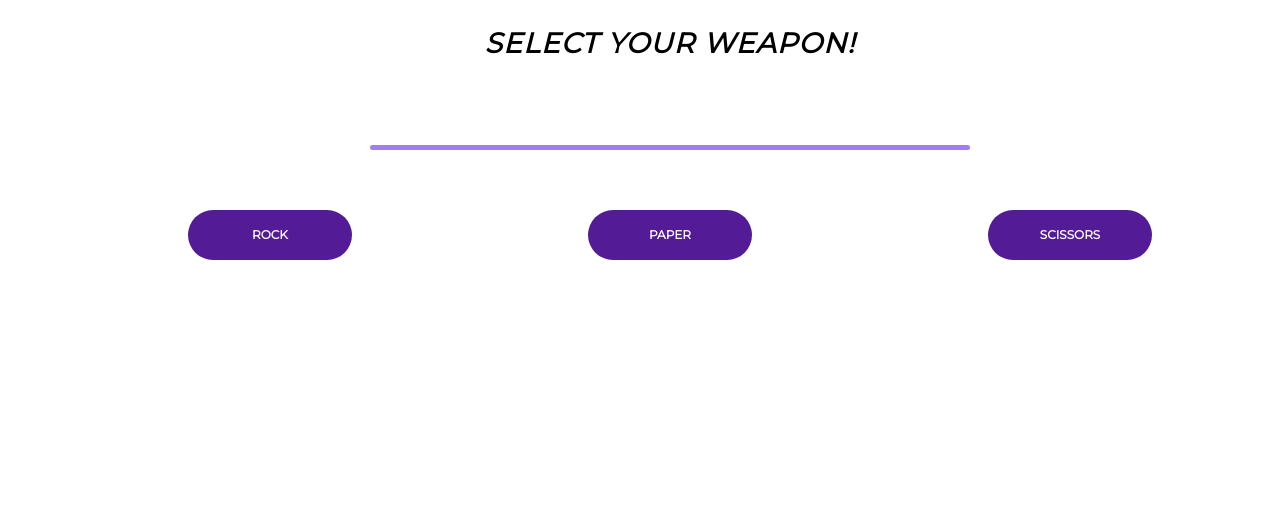
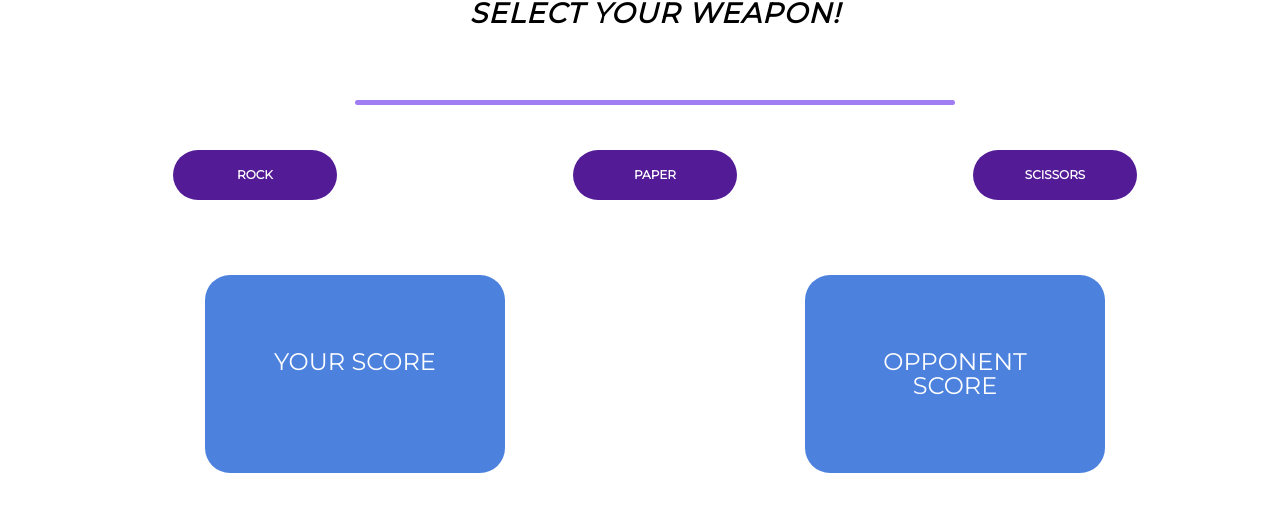
Before and after one commit to Earth-Hominid/rock-paper-scissors, a plain HTML site: page index.html in a window 1280 px wide. Shown: the part 276-802 px from the top of the page. Drawn offline with nearby package versions, Linux system fonts and the light colour scheme.

Commit message:
updated score div

```diff
--- a/index.html
+++ b/index.html
@@ -1,5 +1,5 @@
 <!DOCTYPE html>
-<html>
+<html lang="en" dir="ltr">
   <head>
     <meta charset="UTF-8" />
     <meta http-equiv="X-UA-Compatible" content="ie=edge" />
@@ -25,15 +25,12 @@
       <li><a href="">Contato</a></li>
     </ul>
   </nav>
-  <header>
       <div class = "hero">
           <div class = "hero-info">
               <h1 id ="hero-title">Rock Paper Scissors</h1>
               <div class = hero-text>
                   <p>
-        <i>
-          Select your weapon!
-        </i>
+                      <i>Select your weapon!</i>
                   </p>
               </div>
           </div>
@@ -44,12 +41,14 @@
               <div class = "button" id = "scissors">Scissors</div>
           </div>
       </div>
-    <div class = "hero">
-    <div class = "hero-info">
-  <div class = "score">
+      <div class = "scoreboard">
+            <div class="score-area">
+                <div class = "score" id = "your-score">Your score</div>
+                <div class = "score" id = "comp-score">Opponent Score</div>
         </div>
-	<div class=""></div>
+      </div>
+
 	<script src=""></script>
-	<script defer src="app.js"></script>
+	<script defer src="111.js"></script>
 </body>
 </html>
--- a/styles.css
+++ b/styles.css
@@ -28,40 +28,18 @@ li {
   margin: 15px 30px;
 }
 
-section {
-  width: 100%;
-  background-color: #ffffff;
-  display: flex;
-  align-items: center;
-  flex-wrap: wrap;
-  justify-content: center;
-  justify-content: space-evenly;
-  padding: 40px 0 0;
-}
-
-.about {
-  margin: 5px;
-  width: 300px;
-  display: flex;
-  justify-content: space-evenly;
-}
-
-#main{
-    box-shadow: 2px 2px 5px grey;
-}
-
 .hero {
   width: 100%;
   display: flex;
   justify-content: space-between;
   flex-wrap: wrap;
-  margin: 30px;
+  margin: 15px;
   font-family: "Montserrat", serif;
   justify-content: center;
 }
 
 .hero-info {
-  margin: 30px;
+  margin: 15px;
   width: 100%;
   font-family: 'Playfair Display', serif;
   font-weight: 700;
@@ -75,14 +53,10 @@ section {
   letter-spacing: 1.54px;
 }
 
-.hero-h2 {
-  font-family: "Roboto", sans-serif;
-}
-
 .hero-buttons {
   width: 1200px;
   justify-content: center;
-  margin: 30px;
+  margin: 15px;
   flex-wrap: wrap;
   display: flex;
   justify-content: space-around;
@@ -144,7 +118,47 @@ a:active {
   color: purple;
 }
 
-.info {
+.score {
   max-width: 300px;
-  margin: 30px;
+  margin: 15px;
+  width: 100%;
+  display: flex;
+  justify-content: space-between;
+  flex-wrap: wrap;
+  font-family: "Montserrat", serif;
+  justify-content: center;
+  }
+
+.score-area {
+  width: 1200px;
+  justify-content: center;
+  margin: 15px;
+  flex-wrap: wrap;
+  display: flex;
+  justify-content: space-around;
 }
+
+.score {
+  border: 0px;
+  padding: 75px 50px;
+  font-size: 24px;
+  font-weight: 500;
+  line-height: 24px;
+  text-transform: uppercase;
+  width: 200px;
+  background-color: #4c82de;
+  border-radius: 25px;
+  color: #ffffff;
+  text-transform: uppercase;
+  text-align: center;
+}
+
+.scoreboard{
+  width: 100%;
+  display: flex;
+  justify-content: space-between;
+  flex-wrap: wrap;
+  margin: 15px;
+  font-family: "Montserrat", serif;
+  justify-content: center;
+  }
```
Lines whose indentation alone changed are shown as unchanged.
